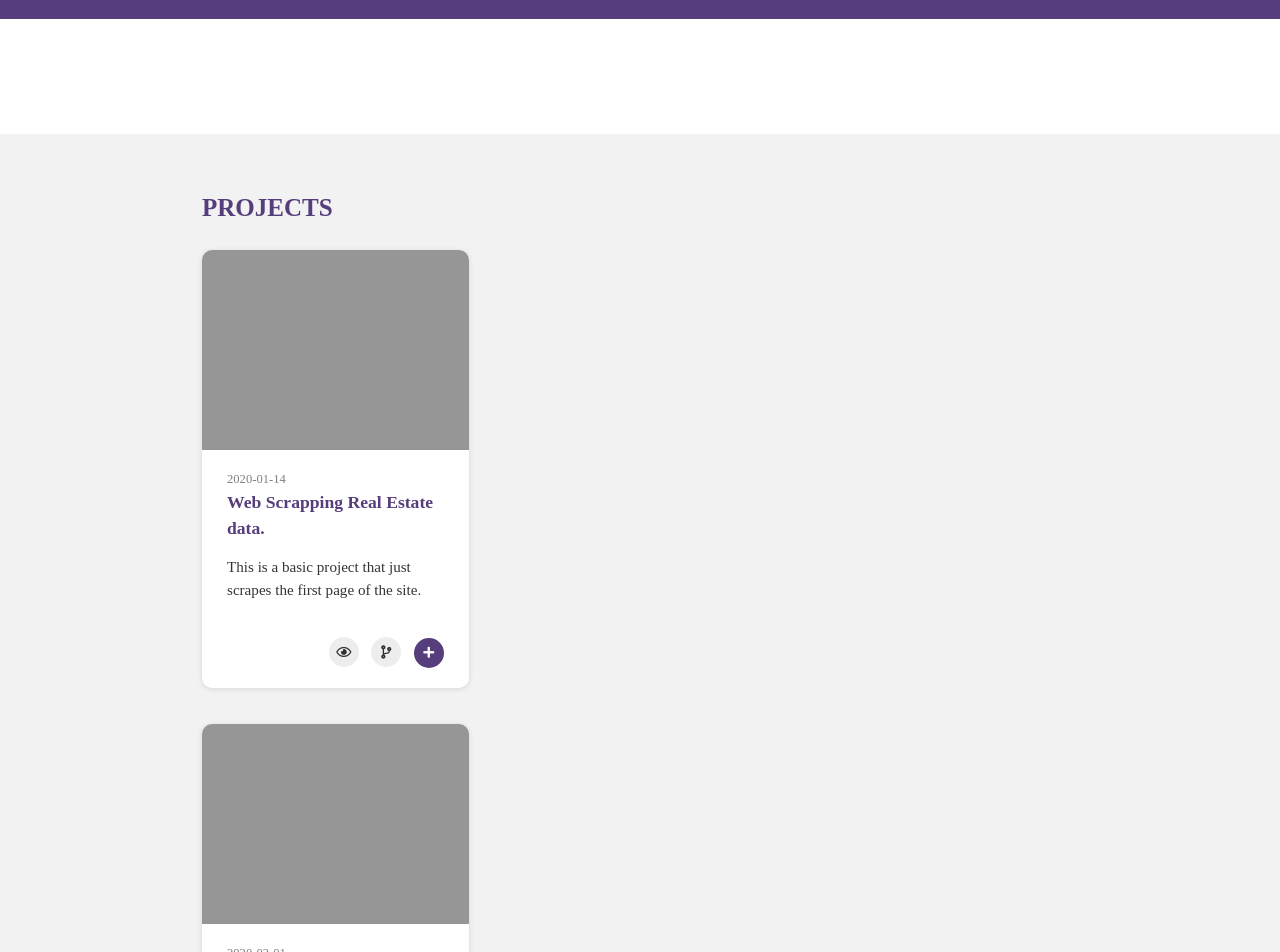
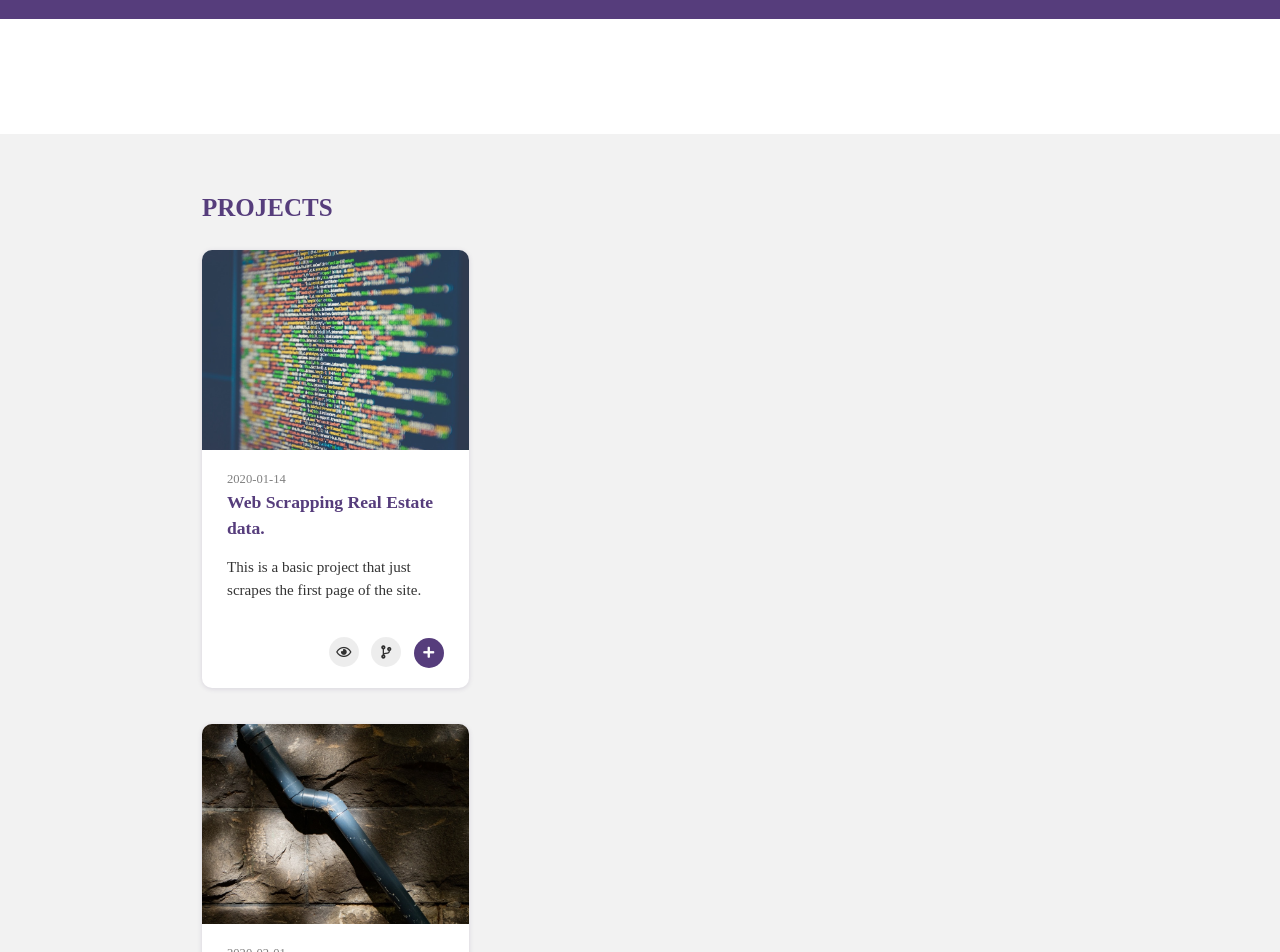
Before and after one commit to cliffordEmmanuel/cliffordEmmanuel.github.io, a Jekyll site: the page built from portfolio.html, in a window 1280 px wide. Shown: the part 384-1336 px from the top of the page. Built offline with Jekyll 4.4.1, drawn with Linux system fonts in a browser that asks for light colours; nearby versions of some CDN libraries; some web fonts are replaced.

Commit message:
fixes the images

```diff
--- a/_data/projects.yml
+++ b/_data/projects.yml
@@ -2,7 +2,7 @@
     print : True # If 'False' is selected, it will not be displayed in 'home.html > aside > .proj-content'.
     modal : True # If 'True' is selected, modal can open in 'portfolio.html'.
     url : https://github.com/cliffordEmmanuel/BlossomAcademy_DataEngineering/tree/master/project4 # Full URL
-    image : "scrape.png" # path: assets/project/
+    image : "scrape.jpg" # path: assets/project/
     date : 2020-01-14
     title : Web Scrapping Real Estate data.
     summary : Scrapping real estate data with beautiful soup and requests.
@@ -27,7 +27,7 @@
     print : True # If 'False' is selected, it will not be displayed in 'home.html > aside > .proj-content'.
     modal : True # If 'True' is selected, modal can open in 'portfolio.html'.
     url :  https://github.com/cliffordEmmanuel/BlossomAcademy_DataEngineering/tree/master/project3
-    image : etl.png # path: assets/project/
+    image : etl.jpg # path: assets/project/
     date : 2020-02-01
     title : End to End ETL Pipeline
     summary :  Implementing an ETL pipeline for a basic data procesing job.
```
